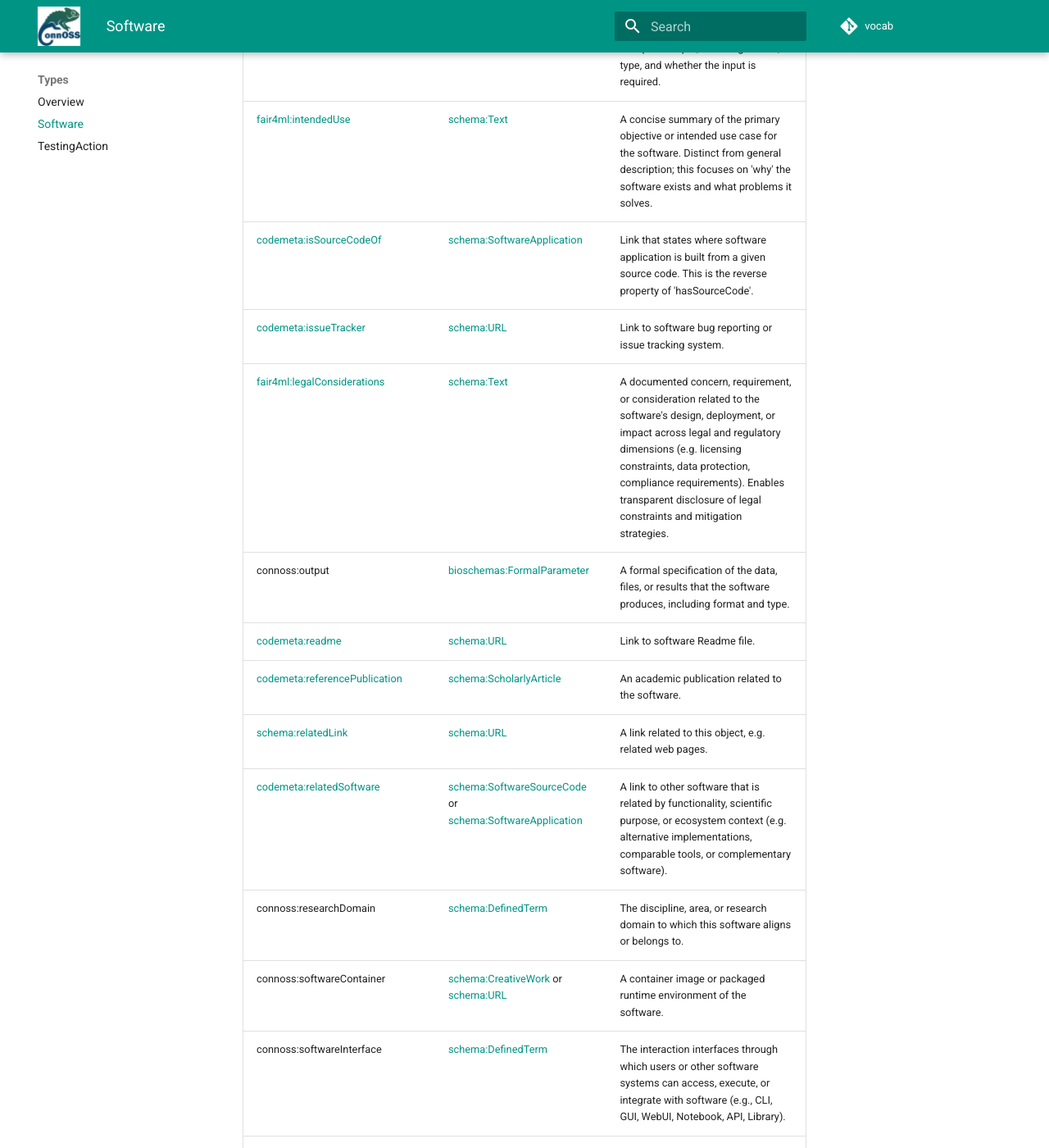
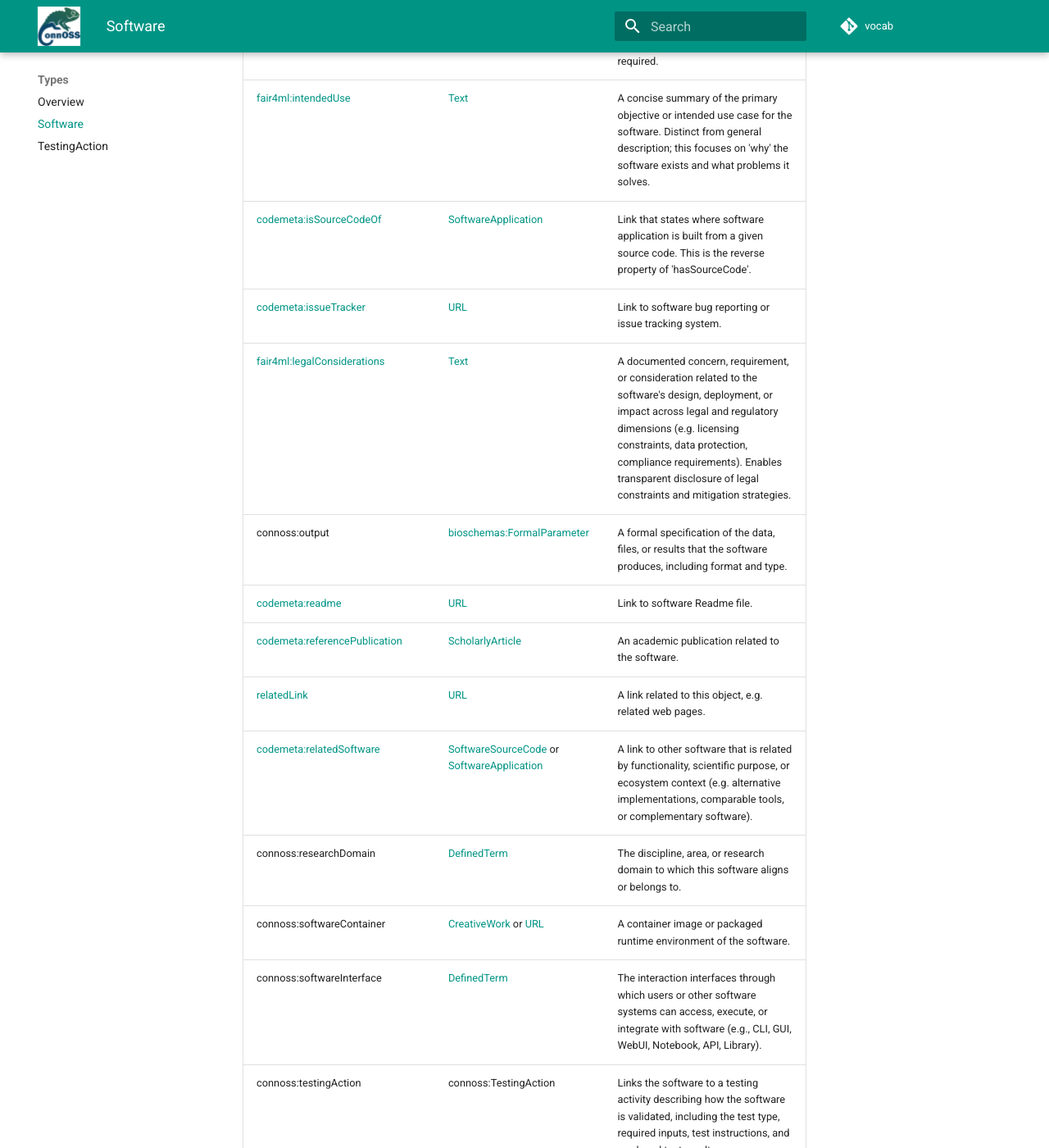
Before and after one commit to ConnOSS-Project/vocab, an MkDocs documentation site: the page built from docs/Types/Software.md, in a window 1280 px wide and 1400 px high, scrolled down 1630 px. Shown: the whole window at 82% size. Built offline with MkDocs 1.6.1 and Material for MkDocs 9.7.7, drawn with Linux system fonts in a browser that asks for light colours; comment, search, counter and statistics services are not loaded; some of the changed text lies outside the part shown.

Commit message:
Update .md files

```diff
--- a/docs/Types/Software.md
+++ b/docs/Types/Software.md
@@ -1,4 +1,4 @@
-(parent type) [schema:SoftwareApplication](http://schema.org/SoftwareApplication){:target='_blank'} , [schema:SoftwareSourceCode](http://schema.org/SoftwareSourceCode){:target='_blank'} - (type) connoss:Software
+(parent type) [SoftwareApplication](http://schema.org/SoftwareApplication){:target='_blank'} , [SoftwareSourceCode](http://schema.org/SoftwareSourceCode){:target='_blank'} - (type) connoss:Software
 
 Extension to schema.org and CodeMeta to describe software source code, software applications, and software releases.
 
@@ -7,67 +7,67 @@ This type includes properties from schema.org types: [Thing](http://schema.org/T
 <table>
 <tr><th>Property</th><th>Expected Type</th><th>Description</th></tr>
 <tr><td>connoss:acknowledgements</td>
-<td><a href='http://schema.org/Text' target='_blank'>schema:Text</a> or <a href='http://schema.org/URL' target='_blank'>schema:URL</a></td>
+<td><a href='http://schema.org/Text' target='_blank'>Text</a> or <a href='http://schema.org/URL' target='_blank'>URL</a></td>
 <td>Text or URL containing the people, organizations and other contributors acknowledged by the authors.</td>
 </tr>
 <tr><td><a href='https://w3id.org/codemeta/buildInstructions' target='_blank'>codemeta:buildInstructions</a></td>
-<td><a href='http://schema.org/URL' target='_blank'>schema:URL</a></td>
+<td><a href='http://schema.org/URL' target='_blank'>URL</a></td>
 <td>Link to the installation instructions/documentation.</td>
 </tr>
-<tr><td><a href='http://schema.org/contactPoint' target='_blank'>schema:contactPoint</a></td>
-<td><a href='http://schema.org/ContactPoint' target='_blank'>schema:ContactPoint</a></td>
+<tr><td><a href='http://schema.org/contactPoint' target='_blank'>contactPoint</a></td>
+<td><a href='http://schema.org/ContactPoint' target='_blank'>ContactPoint</a></td>
 <td>A contact point for a person or organization.</td>
 </tr>
 <tr><td><a href='https://w3id.org/codemeta/continuousIntegration' target='_blank'>codemeta:continuousIntegration</a></td>
-<td><a href='http://schema.org/URL' target='_blank'>schema:URL</a></td>
+<td><a href='http://schema.org/URL' target='_blank'>URL</a></td>
 <td>Link to the continuous integration service.</td>
 </tr>
 <tr><td><a href='https://w3id.org/codemeta/developmentStatus' target='_blank'>codemeta:developmentStatus</a></td>
-<td><a href='http://schema.org/Text' target='_blank'>schema:Text</a></td>
+<td><a href='http://schema.org/Text' target='_blank'>Text</a></td>
 <td>Description of development status, e.g. Active, inactive, suspended. See repostatus.org.</td>
 </tr>
 <tr><td>connoss:documentation</td>
-<td><a href='http://schema.org/CreativeWork' target='_blank'>schema:CreativeWork</a></td>
+<td><a href='http://schema.org/CreativeWork' target='_blank'>CreativeWork</a></td>
 <td>Resources that describe the software's installation, usage, configuration, development, and deployment intended to support users and developers in understanding and applying the software.</td>
 </tr>
 <tr><td><a href='https://w3id.org/codemeta/embargoEndDate' target='_blank'>codemeta:embargoEndDate</a></td>
-<td><a href='http://schema.org/Date' target='_blank'>schema:Date</a></td>
+<td><a href='http://schema.org/Date' target='_blank'>Date</a></td>
 <td>Software may be embargoed from public access until a specified date (e.g. pending publication, 1 year from publication).</td>
 </tr>
-<tr><td><a href='fair4ml:ethicalSocialConsiderations' target='_blank'>fair4ml:ethicalSocialConsiderations</a></td>
-<td><a href='http://schema.org/Text' target='_blank'>schema:Text</a></td>
+<tr><td><a href='https://w3id.org/fair4ml#ethicalSocialConsiderations' target='_blank'>fair4ml:ethicalSocialConsiderations</a></td>
+<td><a href='http://schema.org/Text' target='_blank'>Text</a></td>
 <td>A documented concern, requirement, or consideration related to the software's design, deployment, or impact across ethical and social dimensions. Enables transparent disclosure of constraints and mitigation strategies.</td>
 </tr>
 <tr><td><a href='https://w3id.org/codemeta/funding' target='_blank'>codemeta:funding</a></td>
-<td><a href='http://schema.org/Text' target='_blank'>schema:Text</a></td>
+<td><a href='http://schema.org/Text' target='_blank'>Text</a></td>
 <td>Funding source (e.g. specific grant).</td>
 </tr>
 <tr><td><a href='https://w3id.org/codemeta/hasSourceCode' target='_blank'>codemeta:hasSourceCode</a></td>
-<td><a href='http://schema.org/SoftwareSourceCode' target='_blank'>schema:SoftwareSourceCode</a></td>
+<td><a href='http://schema.org/SoftwareSourceCode' target='_blank'>SoftwareSourceCode</a></td>
 <td>Link that states where the software code is for a given software. For example a software registry may indicate that one of its software entries hasSourceCode in a GitHub repository.</td>
 </tr>
 <tr><td>connoss:implementsSpecification</td>
-<td><a href='http://schema.org/CreativeWork' target='_blank'>schema:CreativeWork</a></td>
+<td><a href='http://schema.org/CreativeWork' target='_blank'>CreativeWork</a></td>
 <td>A specification that a software implements, including a standard, API or legally defined level of conformance. e.g. the HTTP standard, the OpenAPI spec, OAuth2.</td>
 </tr>
 <tr><td>connoss:input</td>
 <td><a href='https://bioschemas.org/FormalParameter' target='_blank'>bioschemas:FormalParameter</a></td>
 <td>A formal specification of the data, files, or parameters that the software accepts as input, including format, type, and whether the input is required.</td>
 </tr>
-<tr><td><a href='fair4ml:intendedUse' target='_blank'>fair4ml:intendedUse</a></td>
-<td><a href='http://schema.org/Text' target='_blank'>schema:Text</a></td>
+<tr><td><a href='https://w3id.org/fair4ml#intendedUse' target='_blank'>fair4ml:intendedUse</a></td>
+<td><a href='http://schema.org/Text' target='_blank'>Text</a></td>
 <td>A concise summary of the primary objective or intended use case for the software. Distinct from general description; this focuses on 'why' the software exists and what problems it solves.</td>
 </tr>
 <tr><td><a href='https://w3id.org/codemeta/isSourceCodeOf' target='_blank'>codemeta:isSourceCodeOf</a></td>
-<td><a href='http://schema.org/SoftwareApplication' target='_blank'>schema:SoftwareApplication</a></td>
+<td><a href='http://schema.org/SoftwareApplication' target='_blank'>SoftwareApplication</a></td>
 <td>Link that states where software application is built from a given source code. This is the reverse property of 'hasSourceCode'.</td>
 </tr>
 <tr><td><a href='https://w3id.org/codemeta/issueTracker' target='_blank'>codemeta:issueTracker</a></td>
-<td><a href='http://schema.org/URL' target='_blank'>schema:URL</a></td>
+<td><a href='http://schema.org/URL' target='_blank'>URL</a></td>
 <td>Link to software bug reporting or issue tracking system.</td>
 </tr>
-<tr><td><a href='fair4ml:legalConsiderations' target='_blank'>fair4ml:legalConsiderations</a></td>
-<td><a href='http://schema.org/Text' target='_blank'>schema:Text</a></td>
+<tr><td><a href='https://w3id.org/fair4ml#legalConsiderations' target='_blank'>fair4ml:legalConsiderations</a></td>
+<td><a href='http://schema.org/Text' target='_blank'>Text</a></td>
 <td>A documented concern, requirement, or consideration related to the software's design, deployment, or impact across legal and regulatory dimensions (e.g. licensing constraints, data protection, compliance requirements). Enables transparent disclosure of legal constraints and mitigation strategies.</td>
 </tr>
 <tr><td>connoss:output</td>
@@ -75,31 +75,31 @@ This type includes properties from schema.org types: [Thing](http://schema.org/T
 <td>A formal specification of the data, files, or results that the software produces, including format and type.</td>
 </tr>
 <tr><td><a href='https://w3id.org/codemeta/readme' target='_blank'>codemeta:readme</a></td>
-<td><a href='http://schema.org/URL' target='_blank'>schema:URL</a></td>
+<td><a href='http://schema.org/URL' target='_blank'>URL</a></td>
 <td>Link to software Readme file.</td>
 </tr>
 <tr><td><a href='https://w3id.org/codemeta/referencePublication' target='_blank'>codemeta:referencePublication</a></td>
-<td><a href='http://schema.org/ScholarlyArticle' target='_blank'>schema:ScholarlyArticle</a></td>
+<td><a href='http://schema.org/ScholarlyArticle' target='_blank'>ScholarlyArticle</a></td>
 <td>An academic publication related to the software.</td>
 </tr>
-<tr><td><a href='http://schema.org/relatedLink' target='_blank'>schema:relatedLink</a></td>
-<td><a href='http://schema.org/URL' target='_blank'>schema:URL</a></td>
+<tr><td><a href='http://schema.org/relatedLink' target='_blank'>relatedLink</a></td>
+<td><a href='http://schema.org/URL' target='_blank'>URL</a></td>
 <td>A link related to this object, e.g. related web pages.</td>
 </tr>
 <tr><td><a href='https://w3id.org/codemeta/relatedSoftware' target='_blank'>codemeta:relatedSoftware</a></td>
-<td><a href='http://schema.org/SoftwareSourceCode' target='_blank'>schema:SoftwareSourceCode</a> or <a href='http://schema.org/SoftwareApplication' target='_blank'>schema:SoftwareApplication</a></td>
+<td><a href='http://schema.org/SoftwareSourceCode' target='_blank'>SoftwareSourceCode</a> or <a href='http://schema.org/SoftwareApplication' target='_blank'>SoftwareApplication</a></td>
 <td>A link to other software that is related by functionality, scientific purpose, or ecosystem context (e.g. alternative implementations, comparable tools, or complementary software).</td>
 </tr>
 <tr><td>connoss:researchDomain</td>
-<td><a href='http://schema.org/DefinedTerm' target='_blank'>schema:DefinedTerm</a></td>
+<td><a href='http://schema.org/DefinedTerm' target='_blank'>DefinedTerm</a></td>
 <td>The discipline, area, or research domain to which this software aligns or belongs to.</td>
 </tr>
 <tr><td>connoss:softwareContainer</td>
-<td><a href='http://schema.org/CreativeWork' target='_blank'>schema:CreativeWork</a> or <a href='http://schema.org/URL' target='_blank'>schema:URL</a></td>
+<td><a href='http://schema.org/CreativeWork' target='_blank'>CreativeWork</a> or <a href='http://schema.org/URL' target='_blank'>URL</a></td>
 <td>A container image or packaged runtime environment of the software.</td>
 </tr>
 <tr><td>connoss:softwareInterface</td>
-<td><a href='http://schema.org/DefinedTerm' target='_blank'>schema:DefinedTerm</a></td>
+<td><a href='http://schema.org/DefinedTerm' target='_blank'>DefinedTerm</a></td>
 <td>The interaction interfaces through which users or other software systems can access, execute, or integrate with software (e.g., CLI, GUI, WebUI, Notebook, API, Library).</td>
 </tr>
 <tr><td>connoss:testingAction</td>
```
Also changed, not shown: docs/Types/TestingAction.md (+9 -9 lines).
